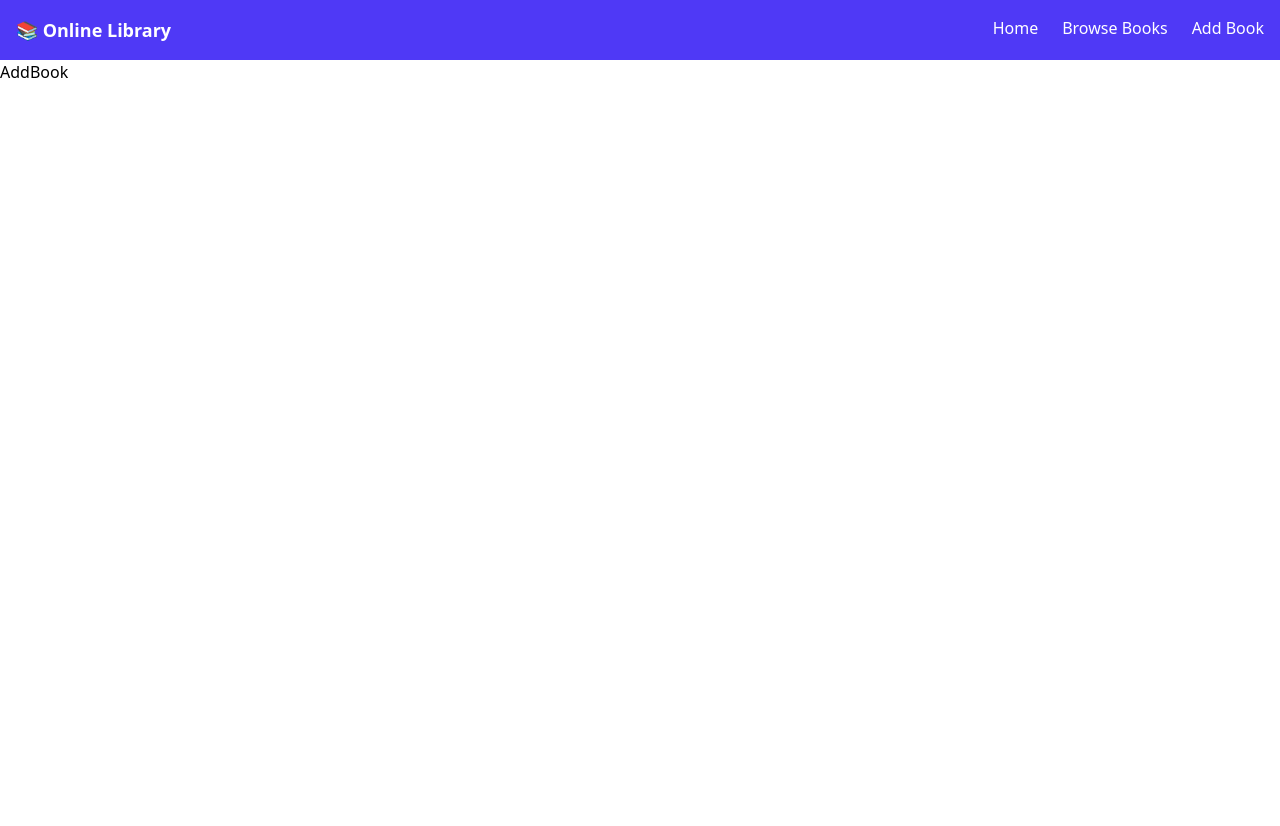
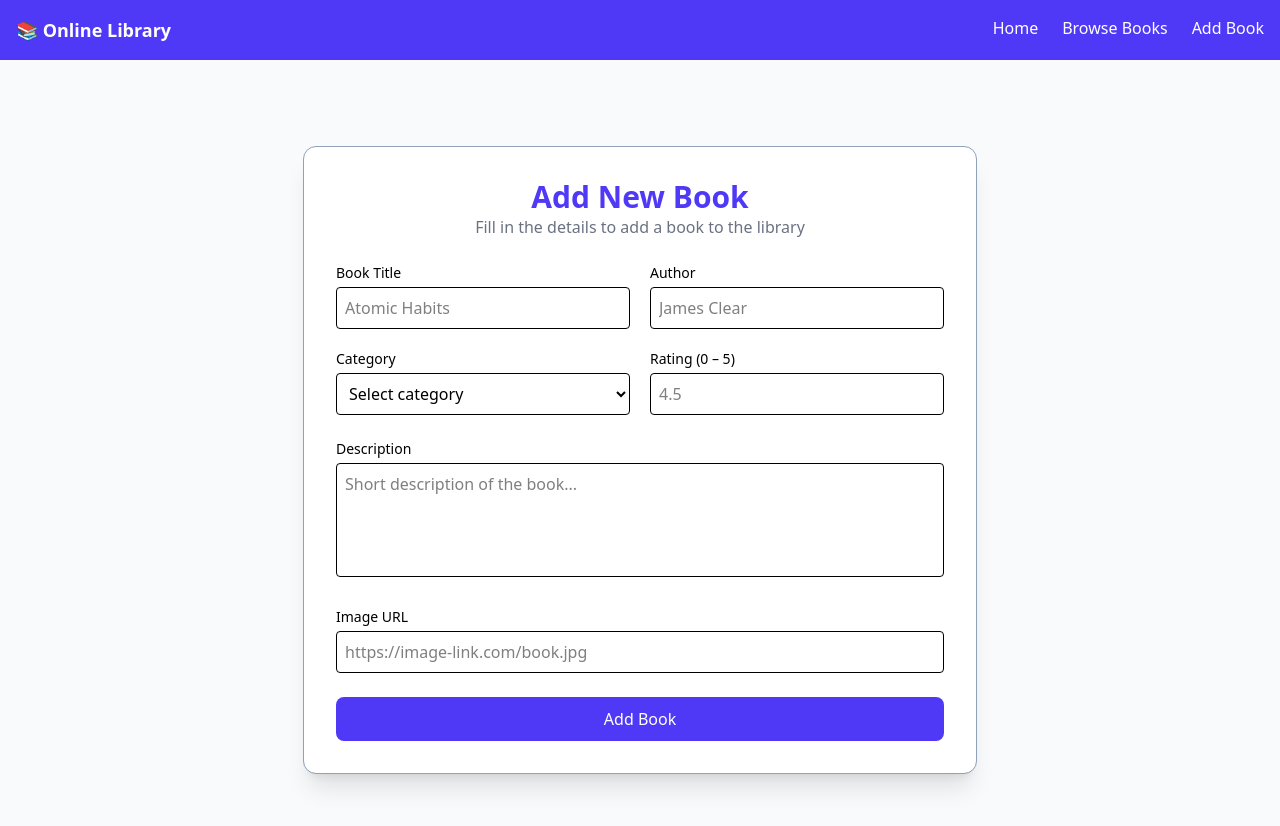
Before and after one commit to satyajeetpatra1/online-library-system-react, a React (Vite) app: page /add-book in a window 1280 px wide. Shown: the top 826 px of the page. Before the commit the page ends 800 px from the top, so only its background shows below. Built offline with nearby package versions, Linux system fonts and the light colour scheme.

Commit message:
Everything looks fine and working properly. Testing now

```diff
--- a/src/components/BookCard.jsx
+++ b/src/components/BookCard.jsx
@@ -2,21 +2,30 @@ import { Link } from "react-router-dom";
 
 function BookCard({ book }) {
   return (
-    <Link to={`/book/${book.id}`}>
     <div className="bg-white rounded-lg shadow-black/75 shadow-md p-4 hover:shadow-lg hover:-translate-y-2 hover:scale-105 transition duration-200 h-full">
       {/* Book Image */}
       <img
         src={book.image}
         alt={book.title}
+        onError={(e) =>
+          (e.target.src =
+            "https://img.freepik.com/free-psd/red-3d-question-mark-transparent-background_84443-55795.jpg?semt=ais_hybrid&w=740&q=80")
+        }
         className="h-68 w-full object-contain rounded"
       />
 
       {/* Book Info */}
       <h3 className="mt-3 font-semibold text-lg">{book.title}</h3>
-        <p className="text-slate-800 text-sm font-semibold">by {book.description}</p>
-        <p className="text-gray-600 text-sm">by {book.author}</p>
+      {/* <p className="text-slate-800 text-sm font-semibold">{book.description}</p> */}
+      <p className="text-gray-600 text-sm mt-2">by {book.author}</p>
+
+      <Link
+        to={`/book/${book.id}`}
+        className="inline-block mt-3 text-indigo-600 font-medium hover:underline"
+      >
+        View Details →
+      </Link>
     </div>
-    </Link>
   );
 }
 
--- a/src/pages/AddBook.jsx
+++ b/src/pages/AddBook.jsx
@@ -1,5 +1,150 @@
-function AddBook() {
-  return <div>AddBook</div>;
+import { useDispatch } from "react-redux";
+import { addBook } from "../utils/booksSlice";
+import { useNavigate } from "react-router-dom";
+import { useState } from "react";
+
+export default function AddBook() {
+  const [form, setForm] = useState({});
+  const dispatch = useDispatch();
+  const navigate = useNavigate();
+
+  const handleSubmit = (e) => {
+    e.preventDefault();
+
+    if (
+      !form.title ||
+      !form.author ||
+      !form.category ||
+      !form.image ||
+      !form.rating ||
+      !form.description
+    ) {
+      alert("All fields are required");
+      return;
+    }
+
+    dispatch(addBook({ ...form, id: Date.now() }));
+    navigate("/books/All");
+  };
+
+  return (
+    <div className="min-h-screen bg-gray-50 flex items-center justify-center px-4 sm:px-6">
+      <form
+        onSubmit={handleSubmit}
+        className="
+          bg-white shadow-xl rounded-xl
+          p-6 sm:p-8
+          w-full max-w-md md:max-w-2xl
+          space-y-6 outline-1 outline-slate-400
+        "
+      >
+        {/* Heading */}
+        <div className="text-center">
+          <h2 className="text-xl sm:text-2xl md:text-3xl font-bold text-indigo-600">
+            Add New Book
+          </h2>
+          <p className="text-gray-500 text-sm sm:text-base">
+            Fill in the details to add a book to the library
+          </p>
+        </div>
+
+        {/* Grid Layout */}
+        <div className="grid grid-cols-1 md:grid-cols-2 gap-5">
+          {/* Title */}
+          <div>
+            <label className="block text-sm font-medium mb-1">Book Title</label>
+            <input
+              type="text"
+              placeholder="Atomic Habits"
+              className="border p-2 w-full rounded focus:ring-2 focus:ring-indigo-500 focus:outline-none"
+              onChange={(e) => setForm({ ...form, title: e.target.value })}
+            />
+          </div>
+
+          {/* Author */}
+          <div>
+            <label className="block text-sm font-medium mb-1">Author</label>
+            <input
+              type="text"
+              placeholder="James Clear"
+              className="border p-2 w-full rounded focus:ring-2 focus:ring-indigo-500 focus:outline-none"
+              onChange={(e) => setForm({ ...form, author: e.target.value })}
+            />
+          </div>
+
+          {/* Category */}
+          <div>
+            <label className="block text-sm font-medium mb-1">Category</label>
+            <select
+              className="border p-2 w-full rounded focus:ring-2 focus:ring-indigo-500 focus:outline-none"
+              defaultValue=""
+              onChange={(e) => setForm({ ...form, category: e.target.value })}
+            >
+              <option value="" disabled>
+                Select category
+              </option>
+              <option>Fiction</option>
+              <option>Non-Fiction</option>
+              <option>Sci-Fi</option>
+            </select>
+          </div>
+
+          {/* Rating */}
+          <div>
+            <label className="block text-sm font-medium mb-1">
+              Rating (0 – 5)
+            </label>
+            <input
+              type="number"
+              step="0.1"
+              min="0"
+              max="5"
+              placeholder="4.5"
+              className="border p-2 w-full rounded focus:ring-2 focus:ring-indigo-500 focus:outline-none"
+              onChange={(e) =>
+                setForm({ ...form, rating: Number(e.target.value) })
+              }
+            />
+          </div>
+        </div>
+
+        {/* Description */}
+        <div>
+          <label className="block text-sm font-medium mb-1">Description</label>
+          <textarea
+            rows="4"
+            placeholder="Short description of the book..."
+            className="border p-2 w-full rounded resize-none focus:ring-2 focus:ring-indigo-500 focus:outline-none"
+            onChange={(e) => setForm({ ...form, description: e.target.value })}
+          />
+        </div>
+
+        {/* Image URL */}
+        <div>
+          <label className="block text-sm font-medium mb-1">Image URL</label>
+          <input
+            type="text"
+            placeholder="https://image-link.com/book.jpg"
+            className="border p-2 w-full rounded focus:ring-2 focus:ring-indigo-500 focus:outline-none"
+            onChange={(e) => setForm({ ...form, image: e.target.value })}
+          />
+        </div>
+
+        {/* Submit Button */}
+        <button
+          type="submit"
+          className="
+            w-full
+            bg-indigo-600 text-white
+            py-2.5
+            rounded-lg font-medium
+            hover:bg-indigo-700
+            transition
+          "
+        >
+          Add Book
+        </button>
+      </form>
+    </div>
+  );
 }
-
-export default AddBook;
--- a/src/pages/BookDetails.jsx
+++ b/src/pages/BookDetails.jsx
@@ -1,5 +1,79 @@
-function BookDetails() {
-  return <div>BookDetails</div>;
+import { useParams, Link } from "react-router-dom";
+import { useSelector } from "react-redux";
+
+export default function BookDetails() {
+  const { id } = useParams();
+  const book = useSelector((state) =>
+    state.books.find((b) => b.id === Number(id))
+  );
+
+  if (!book) {
+    return (
+      <div className="p-6 text-center">
+        <h2 className="text-xl font-semibold">Book not found</h2>
+        <Link to="/books/All" className="text-indigo-600 underline">
+          Back to Browse
+        </Link>
+      </div>
+    );
+  }
+
+  return (
+    <div className="min-h-screen bg-gray-50 px-4 py-8 flex justify-center">
+      <div className="bg-white shadow-xl rounded-xl max-w-4xl w-full p-6 sm:p-8">
+        {/* Back Link */}
+        <Link
+          to="/books/All"
+          className="text-indigo-600 font-medium hover:underline"
+        >
+          ← Back to Browse
+        </Link>
+
+        {/* Content */}
+        <div className="mt-6 grid grid-cols-1 lg:grid-cols-2 gap-8 items-start">
+          {/* Image */}
+          <div className="flex justify-center">
+            <img
+              src={book.image}
+              alt={book.title}
+              onError={(e) =>
+                (e.target.src =
+                  "https://img.freepik.com/free-psd/red-3d-question-mark-transparent-background_84443-55795.jpg?semt=ais_hybrid&w=740&q=80")
+              }
+              className="w-60 sm:w-72 lg:w-full max-w-sm rounded-lg shadow-md object-cover"
+            />
+          </div>
+
+          {/* Book Info */}
+          <div
+          //  className="h-full flex items-start flex-col justify-center"
+          >
+            <h1 className="text-2xl sm:text-3xl font-bold mb-2">
+              {book.title}
+            </h1>
+
+            <p className="text-gray-600 mb-4">
+              by <span className="font-medium">{book.author}</span>
+            </p>
+
+            {/* Category */}
+            <span className="inline-block bg-indigo-100 text-indigo-600 text-sm px-3 py-1 rounded-full mb-4">
+              {book.category}
+            </span>
+
+            {/* Description */}
+            <p className="text-gray-700 leading-relaxed mb-6">
+              {book.description}
+            </p>
+
+            {/* Rating */}
+            <div className="flex items-center gap-2 mb-6">
+              <span className="text-lg font-semibold">Rating:</span>
+              <span className="text-yellow-500 text-lg">⭐ {book.rating}</span>
+            </div>
+          </div>
+        </div>
+      </div>
+    </div>
+  );
 }
-
-export default BookDetails;
--- a/src/utils/booksSlice.js
+++ b/src/utils/booksSlice.js
@@ -6,7 +6,7 @@ const booksSlice = createSlice({
   initialState: booksData,
   reducers: {
     addBook: (state, action) => {
-      state = [(action.payload), ...state]; // add at beginning
+      state.unshift(action.payload);
     },
   },
 });
```
Lines whose indentation alone changed are shown as unchanged.
